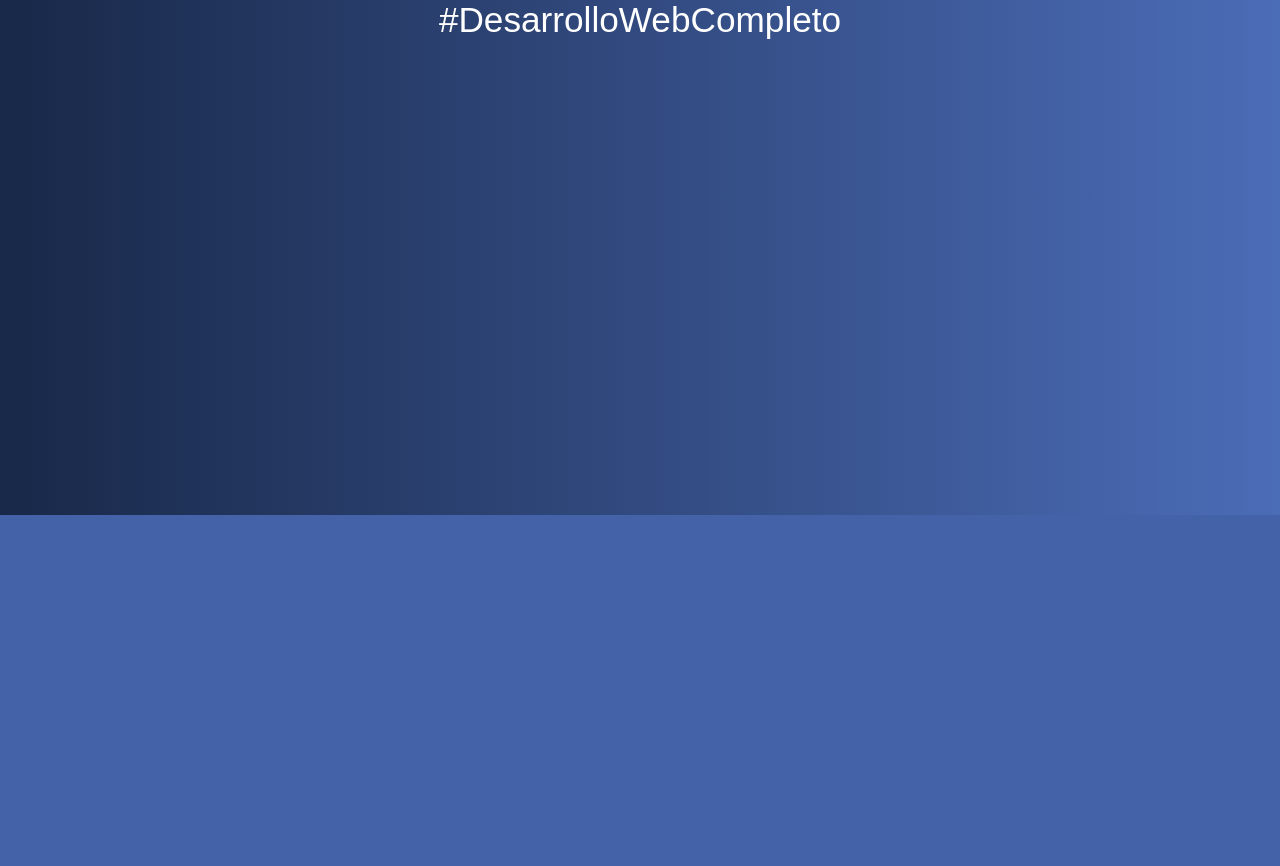
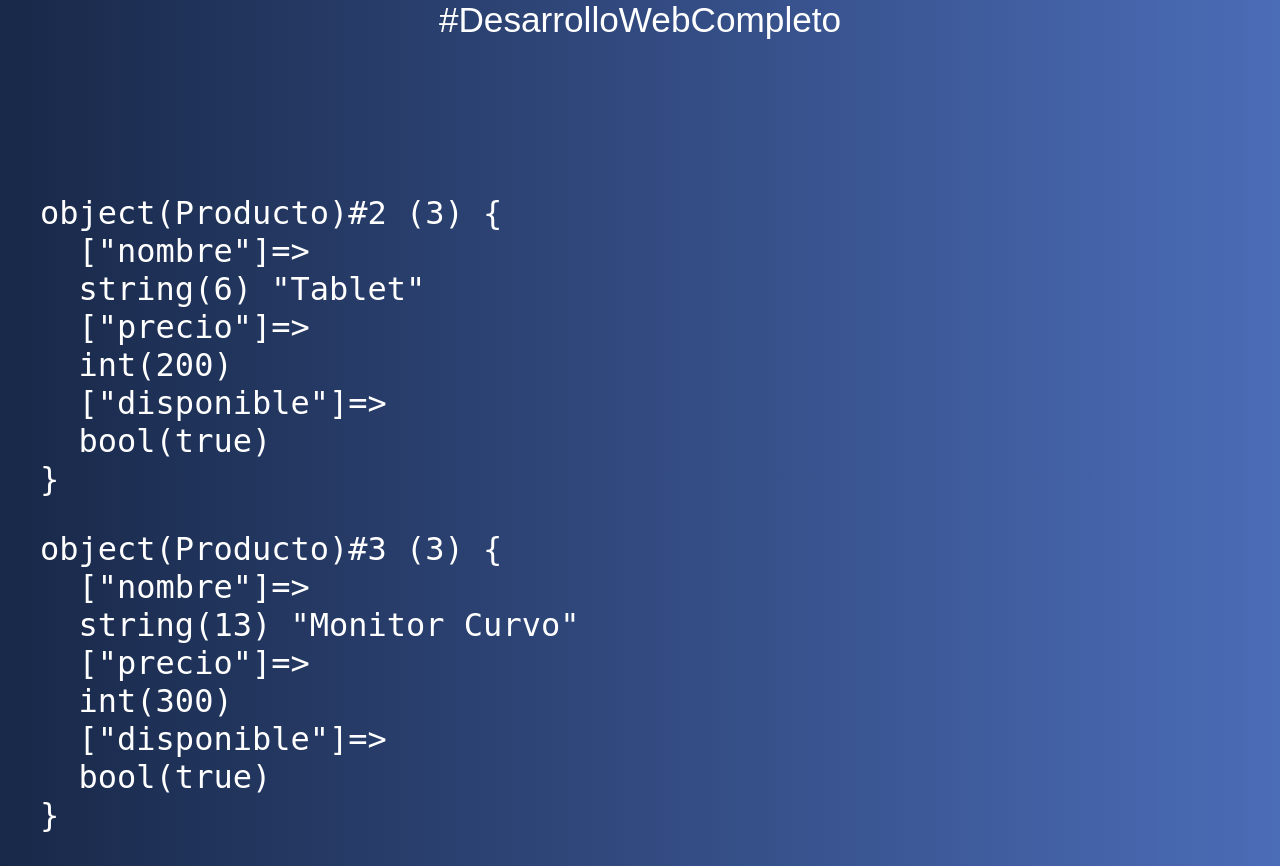
Before and after one commit to IGuerreroV/IntroduccionPOO, a PHP site: page /01.php in a window 1280 px wide. Shown: the part 285-1151 px from the top of the page. Before the commit the page ends 800 px from the top, so only its background shows below. Run offline with PHP 8.4, Linux system fonts and the light colour scheme.

Commit message:
Creando una Clase e instanciandola

```diff
--- a/01.php
+++ b/01.php
@@ -1,4 +1,29 @@
 <?php include 'includes/header.php';
 
+// Definir una clase
+class Producto {
+    public $nombre;
+    public $precio;
+    public $disponible;
+
+}
+
+$producto = new Producto();
+$producto->nombre = 'Tablet';
+$producto->precio = 200;
+$producto->disponible = true;
+
+echo '<pre>';
+var_dump($producto);
+echo '</pre>';
+
+$producto2 = new Producto();
+$producto2->nombre = 'Monitor Curvo';
+$producto2->precio = 300;
+$producto2->disponible = true;
+
+echo '<pre>';
+var_dump($producto2);
+echo '</pre>';
 
 include 'includes/footer.php';
```
